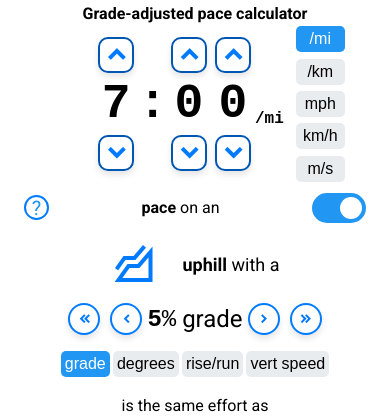
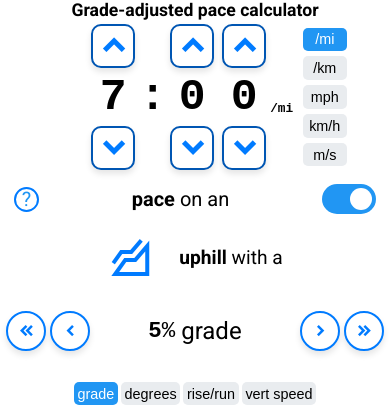
Before and after one commit to johnjdavisiv/gap-app, a plain HTML site: page index.html in a window 390 px wide. Shown: the part 68-485 px from the top of the page. Drawn offline with nearby package versions, Linux system fonts and the light colour scheme; a web font is replaced by a local one.

Commit message:
responsive sizing for phones

```diff
--- a/index.html
+++ b/index.html
@@ -8,7 +8,7 @@
     <link rel="stylesheet" href="https://maxcdn.bootstrapcdn.com/font-awesome/4.4.0/css/font-awesome.min.css">
     <link rel="stylesheet" href="https://fonts.googleapis.com/css2?family=Material+Symbols+Outlined:opsz,wght,FILL,GRAD@20..48,100..700,0..1,-50..200" />
     <link href="https://fonts.googleapis.com/icon?family=Material+Icons" rel="stylesheet">
-    <link rel="stylesheet" type="text/css" href="styles_v1.css">
+    <link rel="stylesheet" type="text/css" href="styles_v2.css">
     <script src="scripts.js" defer></script>
     <script defer data-domain="apps.runningwritings.com" src="https://plausible.io/js/script.js"></script>
 </head>
--- a/styles_v1.css
+++ b/styles_v2.css
@@ -135,8 +135,10 @@ main {
 
 .arrow-container{
     width: 100%;
+    min-height: 5em;
+    max-width: 540px;
     display: flex;
-    justify-content: center;
+    justify-content: space-between;
     align-items: center;
 }
 
@@ -733,32 +735,26 @@ table {
 
 /* Responsive stuff, tweak as needed */
 
-
-/* Some downsizing for mobile usibility */
 @media (max-width: 500px) {
 
     h1 {
-        font-size: 1.0em;
+        font-size: 1.33em;
     }
 
-    .hill-outer {
-        font-size:0.8em;
-    }
-    .unit-toggle, .hill-toggle{
-        font-size:1em;
+    main {
         padding: 0.25em 0.25em;
-        margin: 0.2em 0em;
-        cursor:pointer;
-        min-width: 3ch;
-    }
-
-    .pct-button {
-        font-size: 1.25em;
     }
 
 }
 
+
+
 @media (max-width: 400px) {
+
+    h1 {
+        font-size: 1.1em;
+    }
+
     .header-content, .header-content a, nav a {
         font-size: 1em; /* Reduce font size */
     }
@@ -768,15 +764,15 @@ table {
     }
 
     .svg-arrow {
-        font-size: 1.0em;
+        font-size: 1.25em;
     }
 
-
     .digit {
-        font-size: 1.5em;
+        font-size: 1.4em;
     }
     .pct-button {
-        font-size: 1.0em;
+        font-size: 1.25em;
+        margin: 2px;
     }
 
     .pace-result {
@@ -784,10 +780,20 @@ table {
     }
 
     .spacer {
-        font-size: 1em;
+        font-size: 1.25em;
     }
-    .hill-unit, .hill-text {
-        font-size: 0.75em;
+
+    .unit-toggle, .hill-toggle{
+        font-size: 0.9em;
+        padding: 0.25em 0.25em;
+        margin: 0.2em 0em;
+    }
+
+
+
+
+    .hill-unit, .hill-text, .unit-text {
+        font-size: 0.8em;
     }
 
 
```
